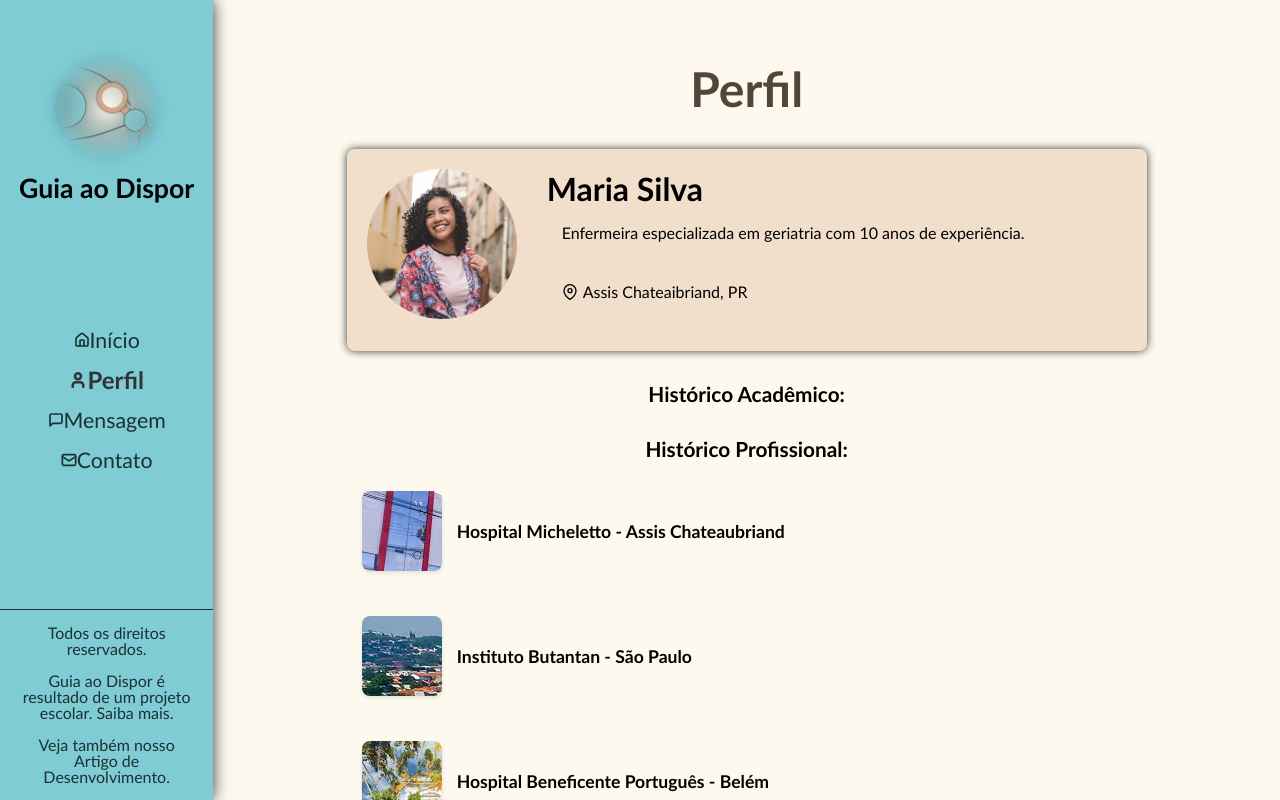
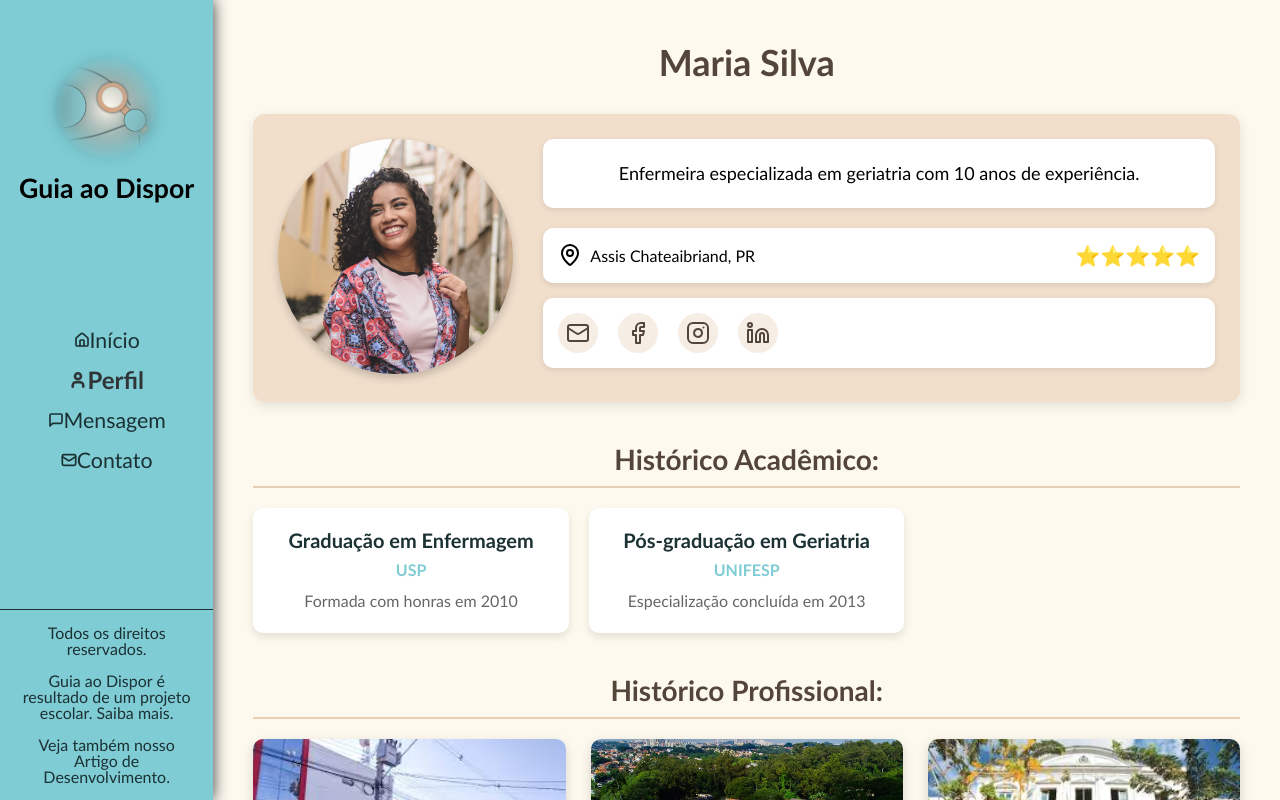
Before and after one commit to Rhuam7282/GuiaAoDispor-PFC, a React (Vite) app: page /perfil in a window 1280 px wide. Shown: the top 800 px of the page. Built offline with nearby package versions, Linux system fonts and the light colour scheme.

Commit message:
melhoramento da estilização

```diff
--- a/src/pages/perfil/perfil.css
+++ b/src/pages/perfil/perfil.css
@@ -1,123 +1,194 @@
-.profile-page {
-  max-width: 800px;
+.paginaPerfil {
+  max-width: 1000px;
   margin: 0 auto;
-  padding: 60px;
+  padding: 40px;
 }
 
-.title {
-  font-size: 48px;
+.tituloPerfil {
+  font-size: 36px;
   font-weight: 700;
-  margin-bottom: 1.5rem;
+  margin-bottom: 30px;
   color: #54453B;
-  padding-bottom: 0.5rem;
   text-align: center;
 }
 
-.profile-header {
+.cabecalhoPerfil {
   display: flex;
   gap: 30px;
-  margin-bottom: 30px;
-  text-align: left;
+  margin-bottom: 40px;
   background-color: rgba(211, 163, 127, 0.3);
-  border-radius: 8px;
-  padding: 20px;
-  box-shadow: 0 0px 8px #303538;
+  border-radius: 12px;
+  padding: 25px;
+  box-shadow: 0 4px 12px rgba(0, 0, 0, 0.1);
 }
 
-.profile-image-large {
-  flex: 0 0 150px;
+.fotoPerfil {
+  flex: 0 0 auto;
 }
 
-.circle-image-large {
-  width: 150px;
-  height: 150px;
+.imagemPerfil {
+  width: 235px;
+  height: 235px;
   border-radius: 50%;
-  background-color: #ddd;
-  overflow: hidden;
+  object-fit: cover;
+  box-shadow: 0 4px 8px rgba(0, 0, 0, 0.2);
 }
 
-.circle-image-large img {
-  width: 100%;
-  height: 100%;
-  object-fit: cover;
+.infoPerfil {
+  flex: 1;
+  display: flex;
+  flex-direction: column;
+  gap: 20px;
 }
 
-.profile-description {
-  flex: 1;
+.cardDescricao {
+  background-color: white;
+  border-radius: 10px;
+  padding: 20px;
+  box-shadow: 0 2px 6px rgba(0, 0, 0, 0.1);
+  font-size: 18px;
+  line-height: 1.6;
 }
 
-.description-box {
-  background-color: var(--white);
-  border-radius: 8px;
-  padding: 15px;
-  margin-bottom: 15px;
-  box-shadow: 0 2px 4px var(--shadow);
-}
-
-.location-rating {
-  display: flex;
-  justify-content: space-between;
-  margin-bottom: 20px;
-  padding: 10px 15px;
-  background-color: var(--white);
-  border-radius: 8px;
-  box-shadow: 0 2px 4px var(--shadow);
-}
-
-.location {
-  display: flex;
-  align-items: center;
-}
-
-.history-section {
-  margin-bottom: 30px;
-}
-
-.history-section h2 {
-  margin-bottom: 15px;
-  font-size: 1.3rem;
-}
-
-.professional-history {
+.infoContato {
   display: flex;
   flex-direction: column;
   gap: 15px;
 }
 
-.professional-item {
+.localAvaliacao {
+  display: flex;
+  justify-content: space-between;
+  align-items: center;
+  padding: 15px;
+  background-color: white;
+  border-radius: 10px;
+  box-shadow: 0 2px 6px rgba(0, 0, 0, 0.1);
+}
+
+.localizacao {
   display: flex;
   align-items: center;
-  background-color: var(--white);
-  border-radius: 8px;
-  padding: 15px;
-  box-shadow: 0 2px 4px var(--shadow);
+  gap: 8px;
+  font-size: 16px;
 }
 
-.professional-image {
-  width: 80px;
-  height: 80px;
-  border-radius: 8px;
-  overflow: hidden;
-  margin-right: 15px;
-  box-shadow: 0 2px 4px rgba(0,0,0,0.1);
+.avaliacao {
+  font-size: 20px;
 }
 
-.professional-info h3 {
+.redesSociais {
+  display: flex;
+  gap: 20px;
+  padding: 15px;
+  background-color: white;
+  border-radius: 10px;
+  box-shadow: 0 2px 6px rgba(0, 0, 0, 0.1);
+}
+
+.redesSociais a {
+  color: #54453B;
+  transition: color 0.3s;
+  display: flex;
+  align-items: center;
+  justify-content: center;
+  width: 40px;
+  height: 40px;
+  border-radius: 50%;
+  background-color: rgba(211, 163, 127, 0.2);
+}
+
+.redesSociais a:hover {
+  color: #7FCCD4;
+  background-color: rgba(127, 204, 212, 0.3);
+}
+
+.secaoHistorico {
+  margin-bottom: 40px;
+}
+
+.secaoHistorico h2 {
+  font-size: 28px;
+  margin-bottom: 20px;
+  color: #54453B;
+  padding-bottom: 10px;
+  border-bottom: 2px solid rgba(211, 163, 127, 0.5);
+}
+
+.listaAcademica {
+  display: grid;
+  grid-template-columns: repeat(auto-fill, minmax(300px, 1fr));
+  gap: 20px;
+}
+
+.cardAcademico {
+  background-color: white;
+  border-radius: 10px;
+  padding: 20px;
+  box-shadow: 0 4px 8px rgba(0, 0, 0, 0.1);
+}
+
+.cardAcademico h3 {
+  font-size: 20px;
+  margin-bottom: 8px;
+  color: #1B3133;
+}
+
+.instituicao {
+  font-weight: bold;
+  color: #7FCCD4;
+  margin-bottom: 10px;
+}
+
+.descricaoAcademica {
+  color: #666;
+  line-height: 1.5;
+}
+
+.listaProfissional {
+  display: grid;
+  grid-template-columns: repeat(auto-fill, minmax(300px, 1fr));
+  gap: 25px;
+}
+
+.cardProfissional {
+  display: flex;
+  flex-direction: column;
+  background-color: white;
+  border-radius: 10px;
+  overflow: hidden;
+  box-shadow: 0 4px 12px rgba(0, 0, 0, 0.15);
+}
+
+.imagemProfissional {
+  width: 100%;
+  height: 180px;
+  object-fit: cover;
+}
+
+.infoProfissional {
+  padding: 15px;
+}
+
+.infoProfissional h3 {
   margin: 0;
-  font-size: 1.1rem;
+  font-size: 18px;
+  color: #1B3133;
 }
 
 @media (max-width: 768px) {
-  .profile-header {
+  .cabecalhoPerfil {
     flex-direction: column;
     align-items: center;
   }
 
-  .profile-image-large {
-    margin-bottom: 15px;
+  .imagemPerfil {
+    width: 200px;
+    height: 200px;
   }
 
-  .profile-description {
-    width: 100%;
+  .listaAcademica,
+  .listaProfissional {
+    grid-template-columns: 1fr;
   }
 }
--- a/src/pages/perfil/perfil.jsx
+++ b/src/pages/perfil/perfil.jsx
@@ -6,90 +6,121 @@ import mariaSilva from '../../assets/mulher.png';
 import micheleto from '../../assets/hospital.jpg';
 import butantan from '../../assets/butantan.webp';
 import portugues from '../../assets/portugues.jpg';
+import { MapPin, Mail, Facebook, Instagram, Linkedin } from 'lucide-react';
 
 const Perfil = () => {
-  // Dados do perfil
-  const profileData = {
-    name: "Maria Silva",
+  const dadosPerfil = {
+    nome: "Maria Silva",
     foto: mariaSilva,
-    location: "Assis Chateaibriand, PR",
-    description: "Enfermeira especializada em geriatria com 10 anos de experiência.",
-    professionalHistory: [
+    localizacao: "Assis Chateaibriand, PR",
+    descricao: "Enfermeira especializada em geriatria com 10 anos de experiência.",
+    redesSociais: [
+      { icone: Mail, url: 'mailto:maria@exemplo.com' },
+      { icone: Facebook, url: 'https://facebook.com/maria.silva' },
+      { icone: Instagram, url: 'https://instagram.com/maria.silva' },
+      { icone: Linkedin, url: 'https://linkedin.com/in/maria-silva' }
+    ],
+    historicoProfissional: [
       {
-        name: 'Hospital Micheletto - Assis Chateaubriand',
-        image: micheleto,
+        nome: 'Hospital Micheletto - Assis Chateaubriand',
+        imagem: micheleto,
         alt: "Hospital Micheletto"
       },
       {
-        name: 'Instituto Butantan - São Paulo',
-        image: butantan,
+        nome: 'Instituto Butantan - São Paulo',
+        imagem: butantan,
         alt: "Instituto Butantan"
       },
       {
-        name: 'Hospital Beneficente Português - Belém',
-        image: portugues,
+        nome: 'Hospital Beneficente Português - Belém',
+        imagem: portugues,
         alt: "Hospital Beneficente Português"
       }
     ],
-    academicHistory: [
-      { name: 'Graduação em Enfermagem - USP' },
-      { name: 'Pós-graduação em Geriatria - UNIFESP' }
+    historicoAcademico: [
+      {
+        nome: 'Graduação em Enfermagem',
+        instituicao: 'USP',
+        descricao: 'Formada com honras em 2010'
+      },
+      {
+        nome: 'Pós-graduação em Geriatria',
+        instituicao: 'UNIFESP',
+        descricao: 'Especialização concluída em 2013'
+      }
     ]
   };
 
   return (
     <Corpo>
-      <div className="profile-page">
-        <h2 className="title">Perfil</h2>
+      <div className="paginaPerfil">
+        <h2 className="tituloPerfil">{dadosPerfil.nome}</h2>
 
-        <div className="profile-header">
-          <div className="profile-image-large">
-            <div className="circle-image-large">
-                <img
-                  src={profileData.foto}
-                  alt={`Foto de ${profileData.name}`}
-                  className="profile-photo"
-                />
-            </div>
+        <div className="cabecalhoPerfil">
+          <div className="fotoPerfil">
+            <img
+              src={dadosPerfil.foto}
+              alt={`Foto de ${dadosPerfil.nome}`}
+              className="imagemPerfil"
+              style={{ width: '235px', height: '235px' }}
+            />
           </div>
 
-          <div className="profile-description">
-            <h1>{profileData.name}</h1>
-            <div className="description-box">
-              <p>{profileData.description}</p>
+          <div className="infoPerfil">
+            <div className="cardDescricao">
+              <p>{dadosPerfil.descricao}</p>
             </div>
 
-            <div className="location-rating">
-              <div className="location">
-                <svg viewBox="0 0 24 24" width="16" height="16" stroke="currentColor" fill="none" strokeWidth="2" style={{ marginRight: '5px' }}>
-                  <path d="M21 10c0 7-9 13-9 13s-9-6-9-13a9 9 0 0 1 18 0z"></path>
-                  <circle cx="12" cy="10" r="3"></circle>
-                </svg>
-                <span>{profileData.location}</span>
+            <div className="infoContato">
+              <div className="localAvaliacao">
+                <div className="localizacao">
+                  <MapPin />
+                  <span>{dadosPerfil.localizacao}</span>
+                </div>
+                <div className="avaliacao">
+                  <span>⭐⭐⭐⭐⭐</span>
+                </div>
+              </div>
+
+              <div className="redesSociais">
+                {dadosPerfil.redesSociais.map((rede, index) => {
+                  const Icone = rede.icone;
+                  return (
+                    <a key={index} href={rede.url} target="_blank" rel="noopener noreferrer">
+                      <Icone />
+                    </a>
+                  );
+                })}
               </div>
             </div>
           </div>
         </div>
 
-        <div className="history-section">
+        <div className="secaoHistorico">
           <h2>Histórico Acadêmico:</h2>
-          {/* Adicione os itens acadêmicos aqui se necessário */}
+          <div className="listaAcademica">
+            {dadosPerfil.historicoAcademico.map((item, index) => (
+              <div key={index} className="cardAcademico">
+                <h3>{item.nome}</h3>
+                <p className="instituicao">{item.instituicao}</p>
+                <p className="descricaoAcademica">{item.descricao}</p>
+              </div>
+            ))}
+          </div>
         </div>
 
-        <div className="history-section">
+        <div className="secaoHistorico">
           <h2>Histórico Profissional:</h2>
-          <div className="professional-history">
-            {profileData.professionalHistory.map((item, index) => (
-              <div key={index} className="professional-item">
-                <div className="professional-image">
-                  <img
-                    src={item.image}
-                    alt={item.alt}
-                    className="professional-history-image"
-                  />
-                </div>
-                <div className="professional-info">
-                  <h3>{item.name}</h3>
+          <div className="listaProfissional">
+            {dadosPerfil.historicoProfissional.map((item, index) => (
+              <div key={index} className="cardProfissional">
+                <img
+                  src={item.imagem}
+                  alt={item.alt}
+                  className="imagemProfissional"
+                />
+                <div className="infoProfissional">
+                  <h3>{item.nome}</h3>
                 </div>
               </div>
             ))}
```
